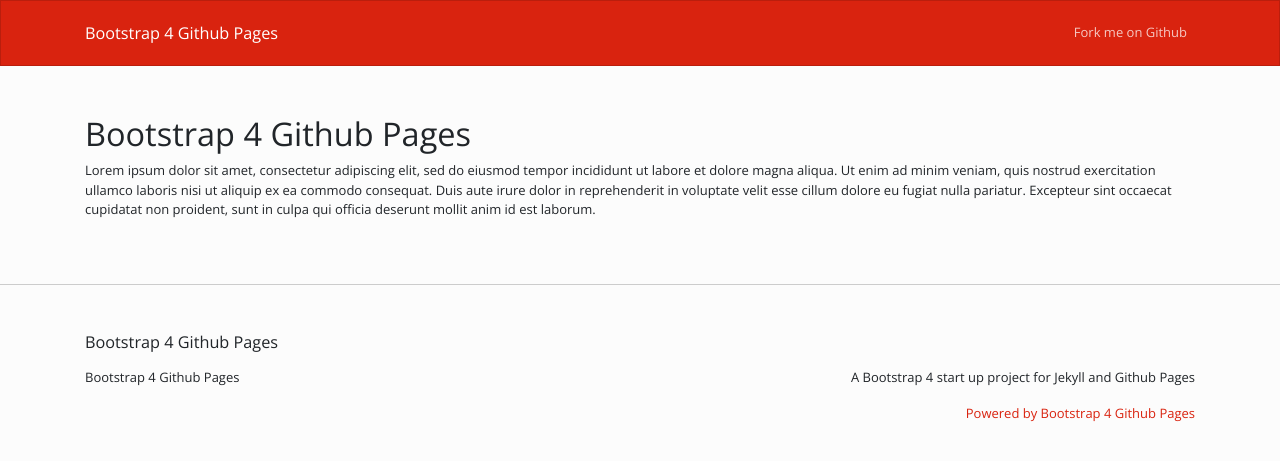
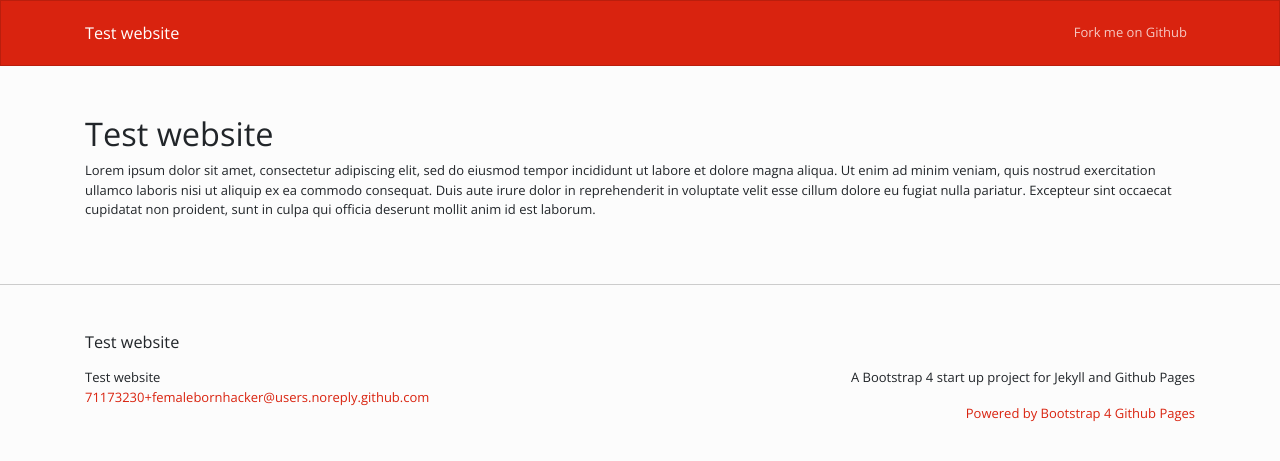
Before and after one commit to femalebornhacker/testwebsite, a Jekyll site: the page built from index.md, in a window 1280 px wide. Shown: the top 461 px of the page. Built offline with Jekyll 4.4.1, drawn with Linux system fonts in a browser that asks for light colours.

Commit message:
Personalize readme, license, index and config

```diff
--- a/_config.yml
+++ b/_config.yml
@@ -13,16 +13,16 @@
 # you will see them accessed via {{ site.title }}, {{ site.email }}, and so on.
 # You can create any custom variable you would like, and they will be accessible
 # in the templates via {{ site.myvariable }}.
-title: Bootstrap 4 Github Pages
-email: ""
+title: Test website
+email: "71173230+femalebornhacker@users.noreply.github.com"
 description: >- # this means to ignore newlines until "baseurl:"
   A Bootstrap 4 start up project for Jekyll and Github Pages
 #baseurl: "" # the subpath of your site, e.g. /blog
 #url: "" # the base hostname & protocol for your site, e.g. http://example.com
 #twitter_username: jekyllrb
-#github_username:  jekyll
+github_username:  femalebornhacker
 
-repository: "nicolas-van/bootstrap-4-github-pages"
+repository: "femalebornhacker/testwebsite"
 
 # Build settings
 plugins:
@@ -31,6 +31,7 @@ plugins:
 
 # A list of the pages to display in the navigation bar
 header_pages:
+  - home
 
 # Exclude from processing.
 # The following items will not be processed, by default. Create a custom list
--- a/index.md
+++ b/index.md
@@ -1,6 +1,6 @@
 ---
 layout: page
-title: Bootstrap 4 Github Pages
+title: Test website
 ---
 
 Lorem ipsum dolor sit amet, consectetur adipiscing elit, sed do eiusmod tempor incididunt ut labore et dolore magna aliqua. Ut enim ad minim veniam, quis nostrud exercitation ullamco laboris nisi ut aliquip ex ea commodo consequat. Duis aute irure dolor in reprehenderit in voluptate velit esse cillum dolore eu fugiat nulla pariatur. Excepteur sint occaecat cupidatat non proident, sunt in culpa qui officia deserunt mollit anim id est laborum.
```
Also changed, not shown: LICENSE.md, README.md.
